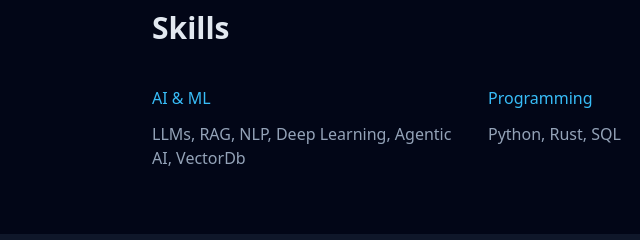
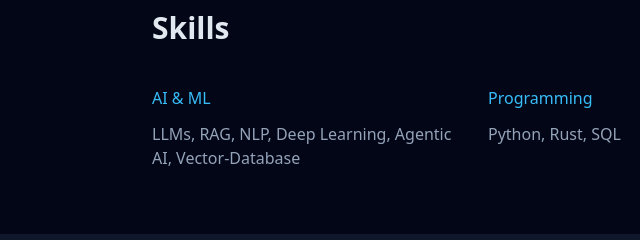
Before and after one commit to Asjad22/ml-portfolio, a plain HTML site: page index.html in a window 1280 px wide. Shown: the part 1120-1360 px from the top of the page, 0-640 px from the left. Drawn offline with nearby package versions, Linux system fonts and the light colour scheme.

Commit message:
updated index.html

```diff
--- a/index.html
+++ b/index.html
@@ -63,7 +63,8 @@
                 <div>
                     <h3 class="text-sky-400 mb-3">AI & ML</h3>
                     <p class="text-slate-400">
-                        LLMs, RAG, NLP, Deep Learning, Agentic AI, VectorDb
+                        LLMs, RAG, NLP, Deep Learning, Agentic AI,
+                        Vector-Database
                     </p>
                 </div>
 
```
